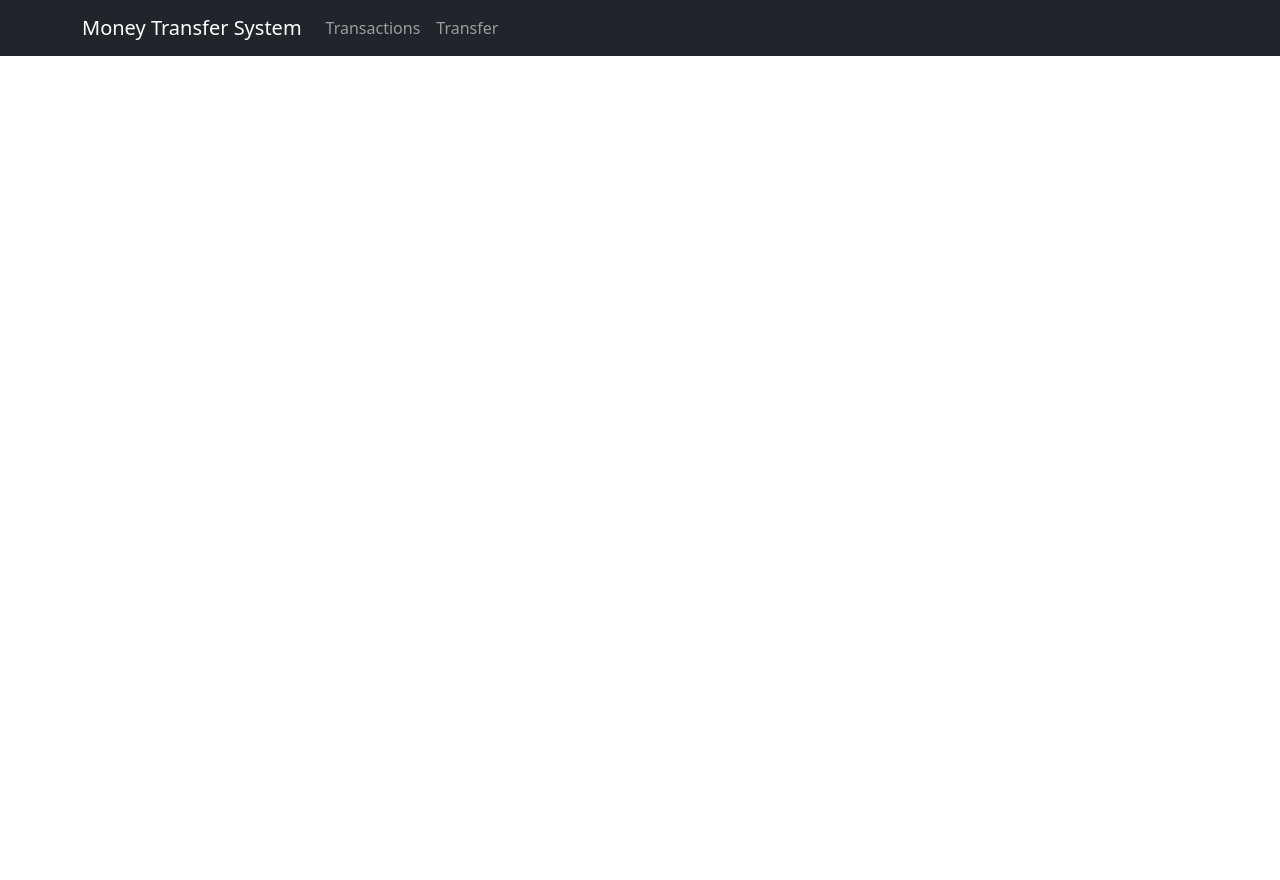
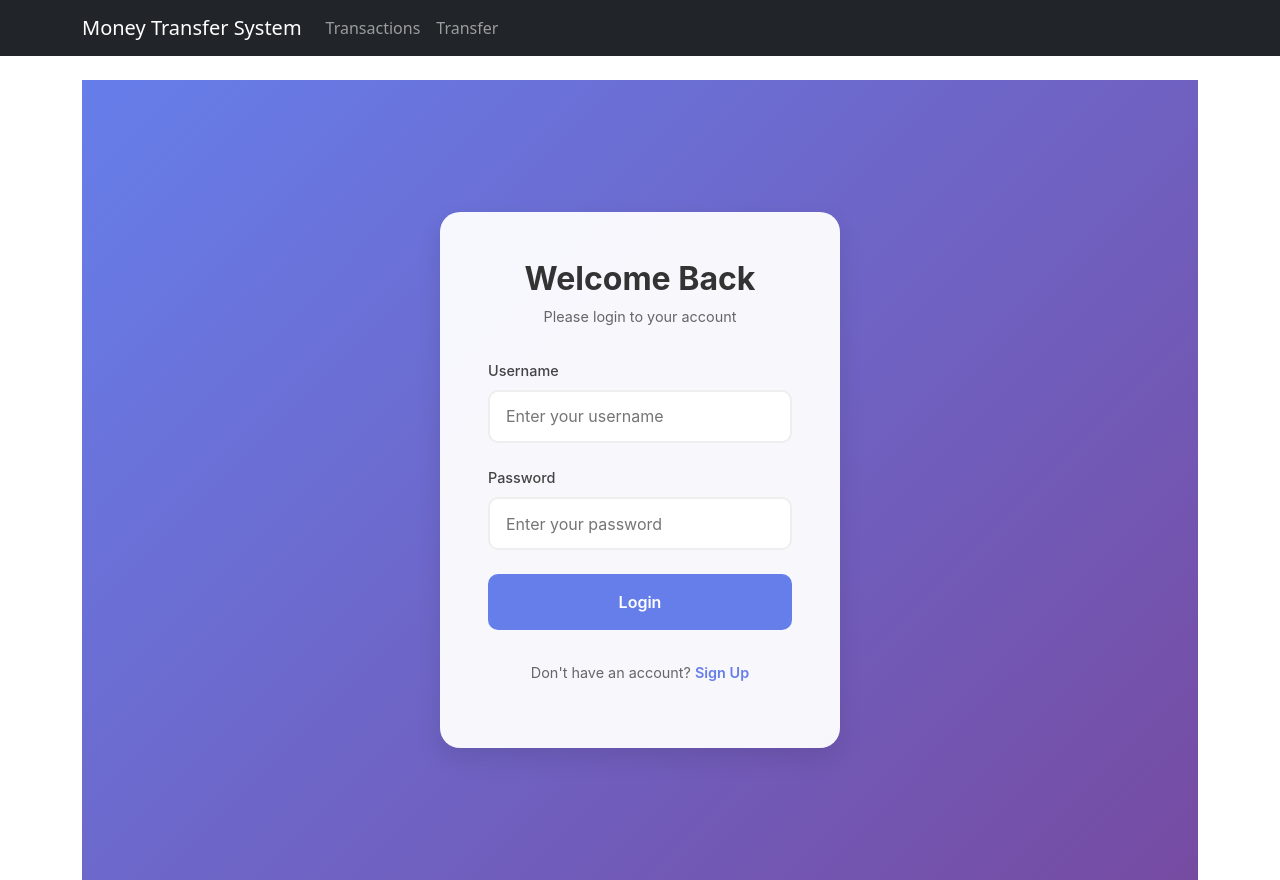
Before and after one commit to ramprasathp-rp7/money-transfer-system, an Angular app in the folder frontend/: page /login in a window 1280 px wide. Before the commit this address led to /. Before the commit the page ends 800 px from the top, so only its background shows below. Built offline with nearby package versions, Linux system fonts and the light colour scheme.

Commit message:
pushing code to test frontend and disable cors issue

```diff
--- a/frontend/src/app/app.routes.ts
+++ b/frontend/src/app/app.routes.ts
@@ -1,9 +1,11 @@
 import { Routes } from '@angular/router';
 import { TransactionListComponent } from './components/transaction-list/transaction-list.component';
 import { TransferComponent } from './components/transfer/transfer.component';
+import { LoginComponent } from './components/login/login.component';
 
 export const routes: Routes = [
+    { path: 'login', component: LoginComponent },
     { path: 'transactions', component: TransactionListComponent },
     { path: 'transfer', component: TransferComponent },
-    { path: '', redirectTo: '/transactions', pathMatch: 'full' }
+    { path: '', redirectTo: '/login', pathMatch: 'full' }
 ];
--- /dev/null
+++ b/frontend/src/app/components/login/login.component.css
@@ -0,0 +1,159 @@
+.login-container {
+  height: 100vh;
+  display: flex;
+  justify-content: center;
+  align-items: center;
+  background: linear-gradient(135deg, #667eea 0%, #764ba2 100%);
+  font-family: 'Inter', -apple-system, BlinkMacSystemFont, "Segoe UI", Roboto, Helvetica, Arial, sans-serif;
+}
+
+.login-card {
+  background: rgba(255, 255, 255, 0.95);
+  padding: 3rem;
+  border-radius: 20px;
+  box-shadow: 0 10px 25px rgba(0, 0, 0, 0.1);
+  width: 100%;
+  max-width: 400px;
+  animation: slideUp 0.6s ease-out;
+}
+
+@keyframes slideUp {
+  from {
+    transform: translateY(20px);
+    opacity: 0;
+  }
+  to {
+    transform: translateY(0);
+    opacity: 1;
+  }
+}
+
+.login-header {
+  text-align: center;
+  margin-bottom: 2rem;
+}
+
+.login-header h1 {
+  color: #333;
+  margin-bottom: 0.5rem;
+  font-size: 2rem;
+  font-weight: 700;
+}
+
+.login-header p {
+  color: #666;
+  font-size: 0.9rem;
+}
+
+.login-form .form-group {
+  margin-bottom: 1.5rem;
+}
+
+.login-form label {
+  display: block;
+  margin-bottom: 0.5rem;
+  color: #444;
+  font-size: 0.9rem;
+  font-weight: 500;
+}
+
+.input-wrapper {
+  position: relative;
+}
+
+.input-wrapper i {
+  position: absolute;
+  left: 1rem;
+  top: 50%;
+  transform: translateY(-50%);
+  color: #aaa;
+}
+
+.login-form input {
+  width: 100%;
+  padding: 0.8rem 1rem;
+  border: 2px solid #eee;
+  border-radius: 10px;
+  font-size: 1rem;
+  transition: all 0.3s;
+  box-sizing: border-box;
+}
+
+.login-form input:focus {
+  outline: none;
+  border-color: #667eea;
+  box-shadow: 0 0 0 4px rgba(102, 126, 234, 0.1);
+}
+
+.login-form input.error {
+  border-color: #ff4d4f;
+}
+
+.error-message {
+  color: #ff4d4f;
+  font-size: 0.8rem;
+  margin-top: 0.4rem;
+  display: flex;
+  flex-direction: column;
+}
+
+.login-button {
+  width: 100%;
+  padding: 1rem;
+  background: #667eea;
+  color: white;
+  border: none;
+  border-radius: 10px;
+  font-size: 1rem;
+  font-weight: 600;
+  cursor: pointer;
+  transition: all 0.3s;
+  display: flex;
+  justify-content: center;
+  align-items: center;
+  margin-top: 1rem;
+}
+
+.login-button:hover:not(:disabled) {
+  background: #764ba2;
+  transform: translateY(-2px);
+  box-shadow: 0 5px 15px rgba(118, 75, 162, 0.4);
+}
+
+.login-button:disabled {
+  opacity: 0.7;
+  cursor: not-allowed;
+}
+
+.loader {
+  width: 20px;
+  height: 20px;
+  border: 3px solid #fff;
+  border-bottom-color: transparent;
+  border-radius: 50%;
+  display: inline-block;
+  box-sizing: border-box;
+  animation: rotation 1s linear infinite;
+}
+
+@keyframes rotation {
+  0% { transform: rotate(0deg); }
+  100% { transform: rotate(360deg); }
+}
+
+.login-footer {
+  text-align: center;
+  margin-top: 2rem;
+  font-size: 0.9rem;
+  color: #666;
+}
+
+.login-footer a {
+  color: #667eea;
+  text-decoration: none;
+  font-weight: 600;
+}
+
+.login-footer a:hover {
+  text-decoration: underline;
+}
--- /dev/null
+++ b/frontend/src/app/components/login/login.component.html
@@ -0,0 +1,49 @@
+<div class="login-container">
+    <div class="login-card">
+        <div class="login-header">
+            <h1>Welcome Back</h1>
+            <p>Please login to your account</p>
+        </div>
+
+        <form [formGroup]="loginForm" (ngSubmit)="onSubmit()" class="login-form">
+            <div class="form-group">
+                <label for="username">Username</label>
+                <div class="input-wrapper">
+                    <i class="fas fa-user"></i>
+                    <input type="text" id="username" formControlName="username" placeholder="Enter your username"
+                        [class.error]="loginForm.get('username')?.invalid && loginForm.get('username')?.touched">
+                </div>
+                <div class="error-message"
+                    *ngIf="loginForm.get('username')?.invalid && loginForm.get('username')?.touched">
+                    <span *ngIf="loginForm.get('username')?.errors?.['required']">Username is required</span>
+                    <span *ngIf="loginForm.get('username')?.errors?.['minlength']">Username must be at least 3
+                        characters</span>
+                </div>
+            </div>
+
+            <div class="form-group">
+                <label for="password">Password</label>
+                <div class="input-wrapper">
+                    <i class="fas fa-lock"></i>
+                    <input type="password" id="password" formControlName="password" placeholder="Enter your password"
+                        [class.error]="loginForm.get('password')?.invalid && loginForm.get('password')?.touched">
+                </div>
+                <div class="error-message"
+                    *ngIf="loginForm.get('password')?.invalid && loginForm.get('password')?.touched">
+                    <span *ngIf="loginForm.get('password')?.errors?.['required']">Password is required</span>
+                    <span *ngIf="loginForm.get('password')?.errors?.['minlength']">Password must be at least 4
+                        characters</span>
+                </div>
+            </div>
+
+            <button type="submit" class="login-button" [disabled]="isLoading">
+                <span *ngIf="!isLoading">Login</span>
+                <span *ngIf="isLoading" class="loader"></span>
+            </button>
+        </form>
+
+        <div class="login-footer">
+            <p>Don't have an account? <a href="#">Sign Up</a></p>
+        </div>
+    </div>
+</div>
--- /dev/null
+++ b/frontend/src/app/components/login/login.component.ts
@@ -0,0 +1,49 @@
+import { Component } from '@angular/core';
+import { FormBuilder, FormGroup, Validators, ReactiveFormsModule } from '@angular/forms';
+import { AuthService } from '../../services/auth.service';
+import { CommonModule } from '@angular/common';
+
+@Component({
+    selector: 'app-login',
+    standalone: true,
+    imports: [ReactiveFormsModule, CommonModule],
+    templateUrl: './login.component.html',
+    styleUrls: ['./login.component.css']
+})
+export class LoginComponent {
+    loginForm: FormGroup;
+    isLoading = false;
+
+    constructor(private fb: FormBuilder, private authService: AuthService) {
+        this.loginForm = this.fb.group({
+            username: ['', [Validators.required, Validators.minLength(3)]],
+            password: ['', [Validators.required, Validators.minLength(4)]]
+        });
+    }
+
+    onSubmit() {
+        if (this.loginForm.valid) {
+            this.isLoading = true;
+            const { username, password } = this.loginForm.value;
+            this.authService.login(username, password).subscribe({
+                next: (response) => {
+                    this.isLoading = false;
+                },
+                error: (err) => {
+                    this.isLoading = false;
+                }
+            });
+        } else {
+            this.markFormGroupTouched(this.loginForm);
+        }
+    }
+
+    private markFormGroupTouched(formGroup: FormGroup) {
+        Object.values(formGroup.controls).forEach(control => {
+            control.markAsTouched();
+            if ((control as any).controls) {
+                this.markFormGroupTouched(control as any);
+            }
+        });
+    }
+}
--- /dev/null
+++ b/frontend/src/app/services/auth.service.ts
@@ -0,0 +1,37 @@
+import { Injectable } from '@angular/core';
+import { HttpClient, HttpHeaders, HttpResponse } from '@angular/common/http';
+import { Observable, catchError, tap, throwError } from 'rxjs';
+import { Router } from '@angular/router';
+
+@Injectable({
+    providedIn: 'root'
+})
+export class AuthService {
+    private apiUrl = 'http://localhost:8080/api/v1/auth/login';
+
+    public username: string | null = null;
+    public password: string | null = null;
+
+    constructor(private http: HttpClient, private router: Router) { }
+
+    login(username: string, password: string): Observable<HttpResponse<any>> {
+        const headers = new HttpHeaders({
+            'username': username,
+            'password': password
+        });
+
+        return this.http.get(this.apiUrl, { headers, observe: 'response' }).pipe(
+            tap(response => {
+                if (response.status === 204) {
+                    this.username = username;
+                    this.password = password;
+                    this.router.navigate(['/transactions']);
+                }
+            }),
+            catchError(error => {
+                alert('Login failed. Please check your credentials.');
+                return throwError(() => error);
+            })
+        );
+    }
+}
```
Also changed, not shown: 1 other file (tests, documents, lock files or other folders).
